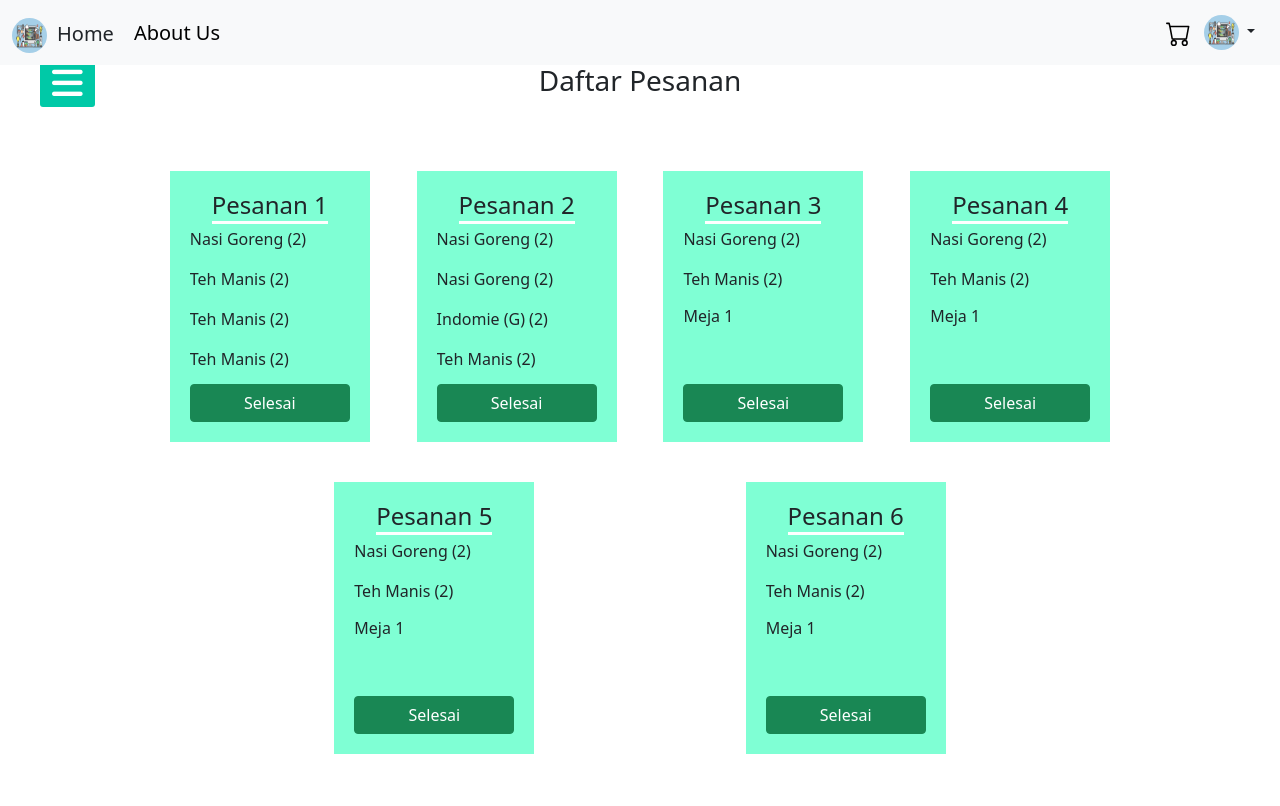
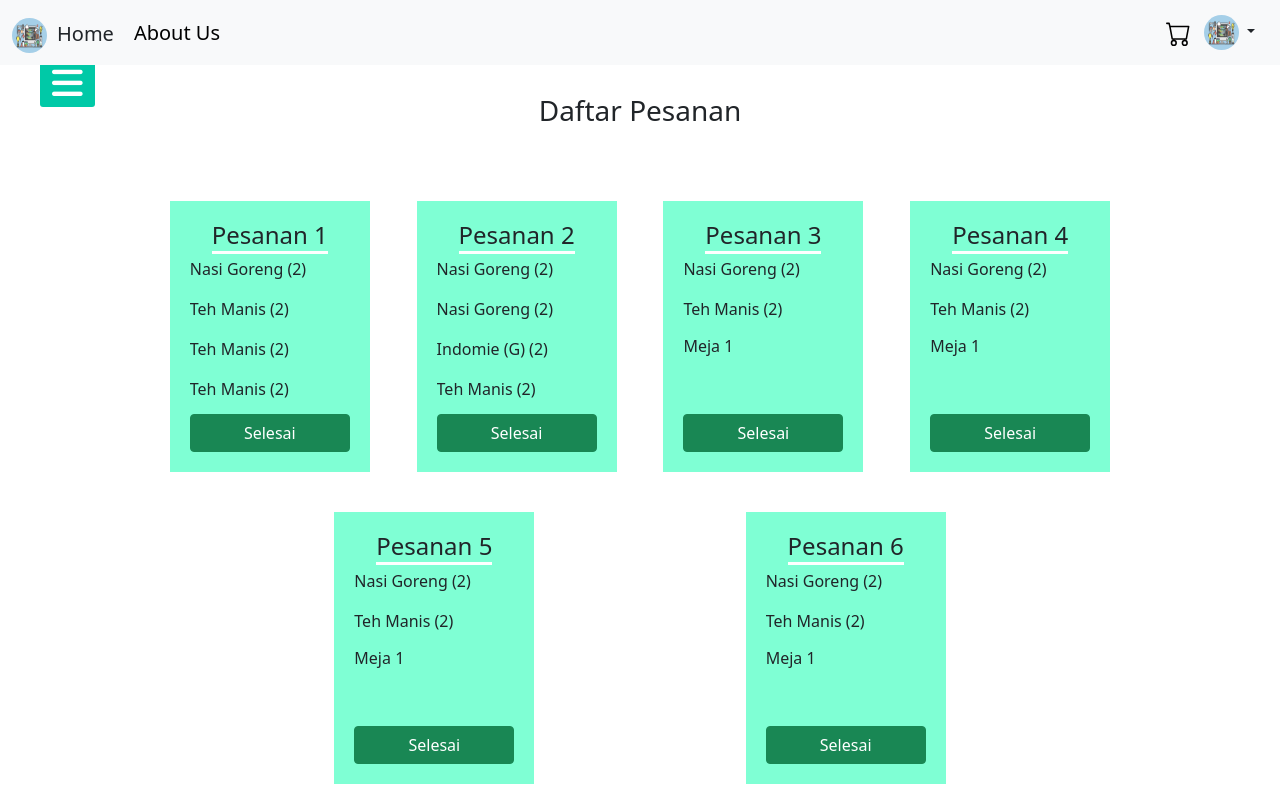
Before and after one commit to safutrasetya/cafee, a PHP site: page /daftarpesanan.php in a window 1280 px wide. Shown: the top 806 px of the page. Before the commit the page ends 754 px from the top, so only its background shows below. Run offline with PHP 8.4, Linux system fonts and the light colour scheme; some libraries are stand-ins or nearby versions.

Commit message:
daftar pesanan

```diff
--- a/css/scroll.css
+++ b/css/scroll.css
@@ -8,7 +8,6 @@ div.ex1 {
   }
 
 .d-grid{
-
   bottom: 10px;
 }
 
--- a/daftarpesanan.php
+++ b/daftarpesanan.php
@@ -20,6 +20,11 @@
     <script src="https://cdn.jsdelivr.net/npm/bootstrap@5.1.2/dist/js/bootstrap.bundle.min.js"></script>
 
     <title></title>
+    <style>
+.text-center{
+  margin-top: 30px;
+}
+    </style>
   </head>
   <body>
     <?php include("temp_sidebar.php");?>
```
